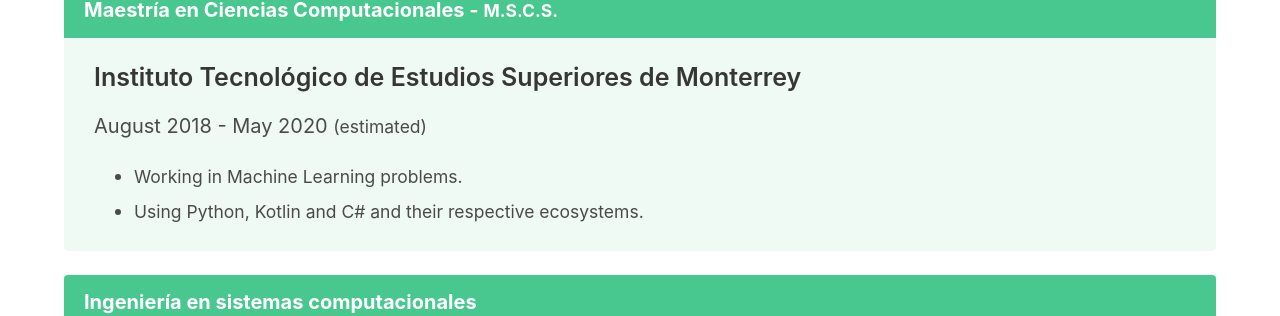
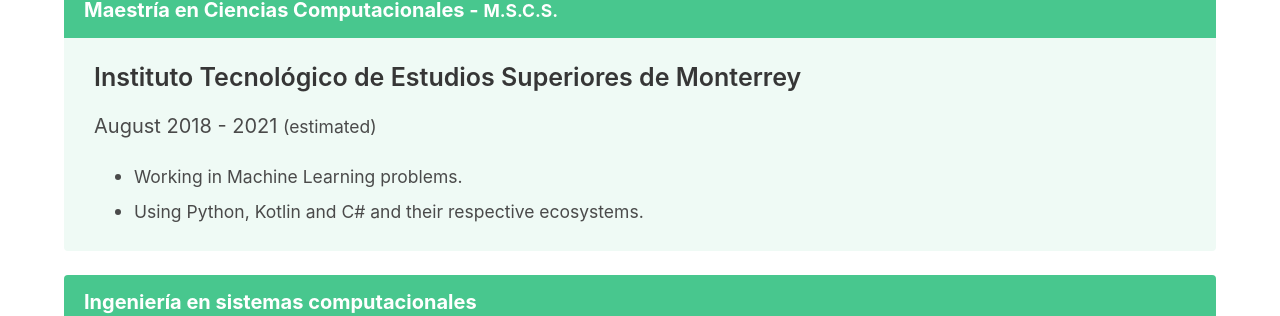
Before and after one commit to edjacob25/edjacob25.github.io, a Jekyll site: the page index.html, which Jekyll copies as it is, in a window 1280 px wide and 900 px high, scrolled down 369 px. Shown: the part 146-462 px from the top of the window. Built offline with Jekyll 4.4.1, drawn with Linux system fonts in a browser that asks for light colours; nearby versions of some CDN libraries.

Commit message:
Updated main page

```diff
--- a/index.html
+++ b/index.html
@@ -83,7 +83,7 @@
 
                 <div class="message-body">
                     <h4>Instituto Tecnológico de Estudios Superiores de Monterrey</h4>
-                    <p>August 2018 - May 2020 <small>(estimated)</small></p>
+                    <p>August 2018 - 2021 <small>(estimated)</small></p>
                     <ul>
                         <li><small>Working in Machine Learning problems.</small></li>
                         <li><small>Using Python, Kotlin and C# and their respective ecosystems.</small></li>
```
